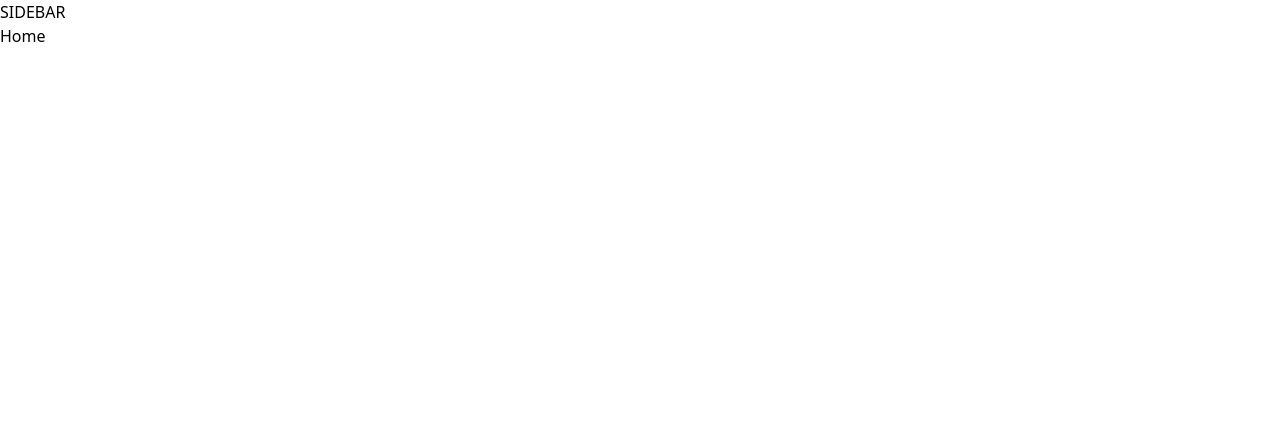
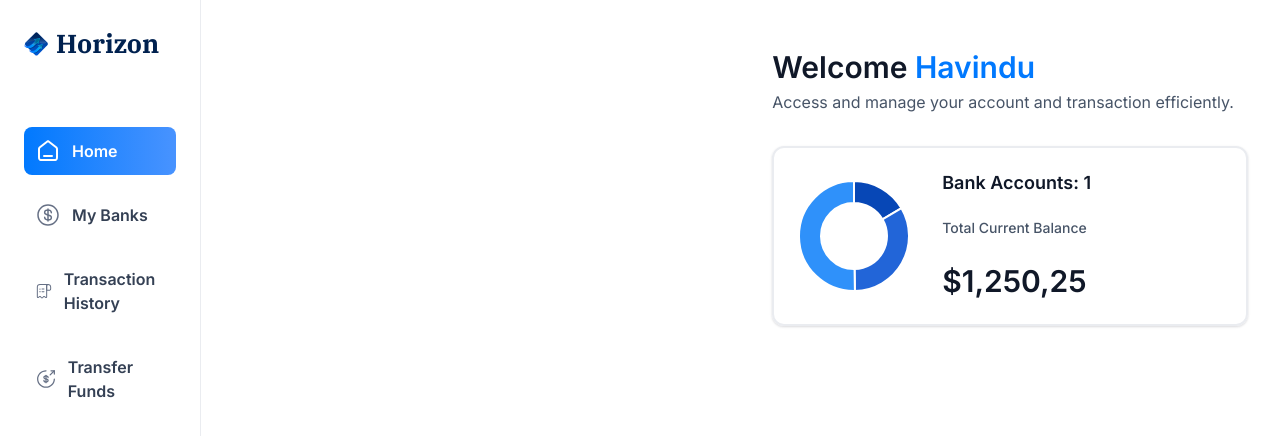
Before and after one commit to havindupiyumal/horizon, a Next.js app: page / in a window 1280 px wide. Shown: the top 436 px of the page. Built offline with nearby package versions, Linux system fonts and the light colour scheme.

Commit message:
implement navigation and home page layout.

```diff
--- a/app/(root)/layout.tsx
+++ b/app/(root)/layout.tsx
@@ -1,11 +1,30 @@
+import Sidebar from "@/components/sidebar";
+import Image from "next/image";
+
+
 export default function RootLayout({
   children,
 }: Readonly<{
   children: React.ReactNode;
 }>) {
+
+  const loggedIn = { firstName: 'Havindu', lastName: 'Dissanayake' }
+
   return (
-    <main>
-        SIDEBAR
+    <main className="flex h-screen w-full font-inter" >
+        <Sidebar user={loggedIn} />
+
+      <div className="flex size-full flex-col" >
+        <div className="root-layout" >
+          <Image
+            src='/icons/logo.svg'
+            width={40}
+            height={40}
+            alt="manu icon"
+          />
+        </div>
+      </div>
+
         {children}
     </main>
   );
--- a/app/(root)/page.tsx
+++ b/app/(root)/page.tsx
@@ -1,8 +1,30 @@
 import React from 'react'
 
+import HeaderBox from '@/components/header-box'
+import TotalBalanceBox from '@/components/total-balance-box'
+
 const Home = () => {
+
+  const loggedIn = {firstName: 'Havindu'}
+
   return (
-    <div>Home</div>
+   <section className='home' >
+    <div className='home-content' >
+      <header className='home-header' >
+        <HeaderBox
+          type='greeting'
+          title="Welcome"
+          user={loggedIn?.firstName || 'Guest'}
+          subtext="Access and manage your account and transaction efficiently."
+        />
+        <TotalBalanceBox
+          accounts={[]}
+          totalBanks={1}
+          totalCurrentBalance={1250.25}
+        />
+      </header>
+    </div>
+   </section>
   )
 }
 
--- a/app/globals.css
+++ b/app/globals.css
@@ -118,7 +118,7 @@
   }
 
   .total-balance {
-    @apply flex w-full items-center gap-4 rounded-xl border border-gray-200 p-4 shadow-chart sm:gap-6 sm:p-6;
+    @apply flex w-full items-center gap-4 rounded-xl border-2 border-gray-200 p-4 shadow-chart sm:gap-6 sm:p-6;
   }
 
   .total-balance-chart {
--- /dev/null
+++ b/components/animated-counter.tsx
@@ -0,0 +1,21 @@
+"use client"
+import React from 'react'
+
+
+import CountUp from 'react-countup';
+
+function AnimatedCounter({ amount = 0.0 } : {amount : number}) {
+  return (
+    <div className='w-full' >
+        <CountUp
+            end={amount}
+            duration={2.75}
+            decimals={2}
+            decimal=","
+            prefix="$"
+        />
+    </div>
+  )
+}
+
+export default AnimatedCounter
--- /dev/null
+++ b/components/doughnut-chart.tsx
@@ -0,0 +1,41 @@
+"use client";
+import React from 'react'
+
+import { Chart as ChartJS, ArcElement, Tooltip, Legend } from 'chart.js'
+
+import { Doughnut } from 'react-chartjs-2';
+
+ChartJS.register(ArcElement, Tooltip, Legend)
+
+function DoughnutChart({ accounts }: DoughnutChartProps) {
+
+  const data = {
+    datasets: [
+        {
+            labale: 'Banks',
+            data: [1250, 2500, 3790],
+            backgroundColor: ['#0747b6', '#2265d8', "#2f91fa"]
+        }
+    ],
+    labels: ['Bank 1', 'Bank 2', 'Bank 3']
+  }
+
+  return (
+    <div>
+        <Doughnut
+            className='h-28 w-28'
+            data={data}
+            options={{
+                cutout: '60%',
+                plugins: {
+                    legend: {
+                        display: false
+                    }
+                }
+            }}
+        />
+    </div>
+  )
+}
+
+export default DoughnutChart;
--- /dev/null
+++ b/components/header-box.tsx
@@ -0,0 +1,17 @@
+import React from 'react'
+
+const HeaderBox = ({ type = "title", title, subtext, user } : HeaderBoxProps) => {
+  return (
+    <div className='header-box' >
+        <h1 className='header-box-title' >
+            {title}
+            { type === 'greeting' &&  (
+                <span className='text-bankGradient' >&nbsp;{user}</span>
+            )}
+        </h1>
+        <p className='header-box-subtext' >{subtext}</p>
+    </div>
+  )
+}
+
+export default HeaderBox;
--- /dev/null
+++ b/components/sidebar.tsx
@@ -0,0 +1,47 @@
+"use client"
+import { sidebarLinks } from '@/constants'
+import { cn } from '@/lib/utils'
+import Image from 'next/image'
+import Link from 'next/link'
+import { useParams, usePathname } from 'next/navigation'
+import React from 'react'
+
+const Sidebar = ({ user }: SiderbarProps) => {
+
+  const pathName = usePathname();
+
+  return (
+    <section className='sidebar'>
+        <nav  className='flex flex-col gap-4'>
+            <Link href="/" className='flex mb-12 cursor-pointer items-center gap-2'>
+                <Image className='size-[24px] max-xl:size-14' src='/icons/logo.svg' alt='logo' width={34} height={34} />
+                <h1 className='sidebar-logo' >Horizon</h1>
+            </Link>
+            {
+                sidebarLinks.map(item=>{
+
+                    const isActive = pathName === item.route || pathName.startsWith(`${item.route}/`)
+
+                    return(
+                        <Link className={cn('sidebar-link', { 'bg-bank-gradient' : isActive })} href={item.route} key={item.label} >
+                            <div  className='relative size-6'>
+                                <Image
+                                    src={item.imgURL}
+                                    alt={item.label}
+                                    fill
+                                    className={cn({'brightness-[3] invert-0' : isActive})}
+                                />
+                            </div>
+                            <p className={cn('sidebar-label', { '!text-white': isActive })} >{item.label}</p>
+                        </Link>
+                    )
+                })
+            }
+            USER
+        </nav>
+        FOOTER
+    </section>
+  )
+}
+
+export default Sidebar
--- /dev/null
+++ b/components/total-balance-box.tsx
@@ -0,0 +1,35 @@
+
+"use client"
+import React from 'react'
+
+
+import { formatAmount } from '@/lib/utils'
+import AnimatedCounter from './animated-counter'
+import DoughnutChart from './doughnut-chart'
+
+function TotalBalanceBox({ accounts = [], totalBanks = 0, totalCurrentBalance = 0.0 }: TotalBalanceBoxProps) {
+  return (
+    <section className='total-balance' >
+        <div className='total-balance-chart' >
+            <DoughnutChart  accounts={accounts} />
+        </div>
+
+        <div className='flex flex-col gap-6' >
+            <h2 className='header-2' >
+                 Bank Accounts: {totalBanks}
+            </h2>
+            <div className='flex flex-col gap-6' >
+                <p className='total-balance-label' >
+                    Total Current Balance
+                </p>
+                <div className='total-balance-amount flex-center gap-2' >
+                    <AnimatedCounter amount={totalCurrentBalance} />
+                </div>
+            </div>
+        </div>
+    </section>
+
+  )
+}
+
+export default TotalBalanceBox
--- a/package.json
+++ b/package.json
@@ -10,6 +10,7 @@
   },
   "dependencies": {
     "@radix-ui/react-slot": "^1.0.2",
+    "chart.js": "^4.4.2",
     "class-variance-authority": "^0.7.0",
     "clsx": "^2.1.1",
     "lucide-react": "^0.378.0",
@@ -17,6 +18,8 @@
     "query-string": "^9.0.0",
     "querystring-es3": "^0.2.1",
     "react": "^18",
+    "react-chartjs-2": "^5.2.0",
+    "react-countup": "^6.5.3",
     "react-dom": "^18",
     "tailwind-merge": "^2.3.0",
     "tailwindcss-animate": "^1.0.7"
--- a/types/index.d.ts
+++ b/types/index.d.ts
@@ -202,7 +202,7 @@ declare interface BankTabItemProps {
   appwriteItemId?: string;
 }
 
-declare interface TotlaBalanceBoxProps {
+declare interface TotalBalanceBoxProps {
   accounts: Account[];
   totalBanks: number;
   totalCurrentBalance: number;
```
Also changed, not shown: 1 other file (tests, documents, lock files or other folders).
